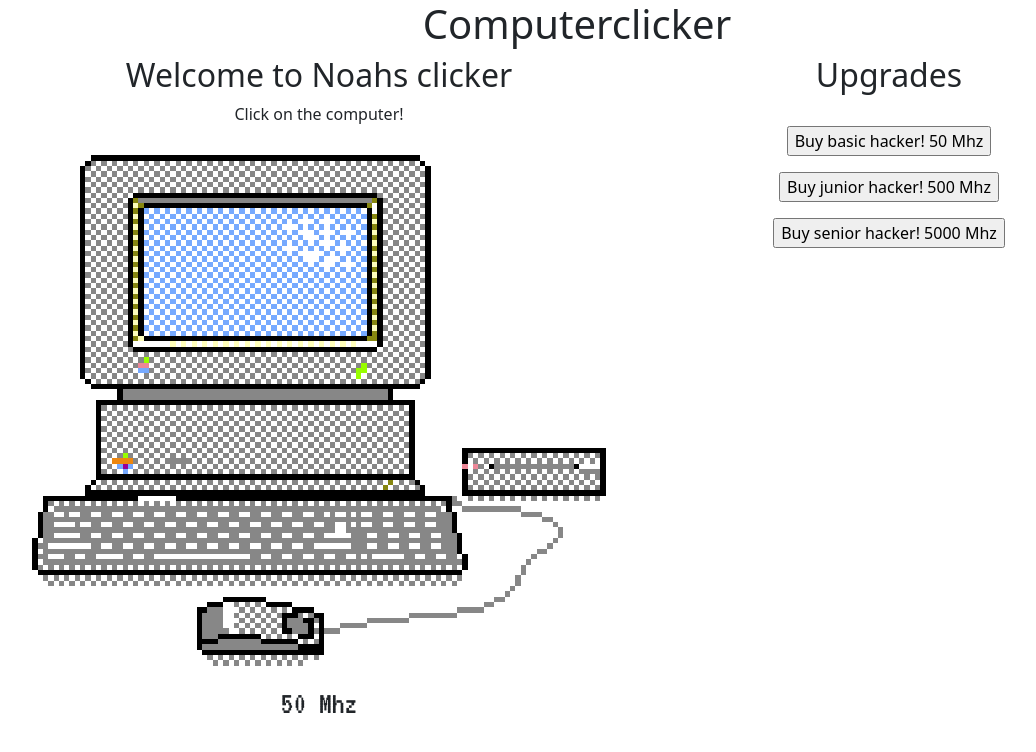
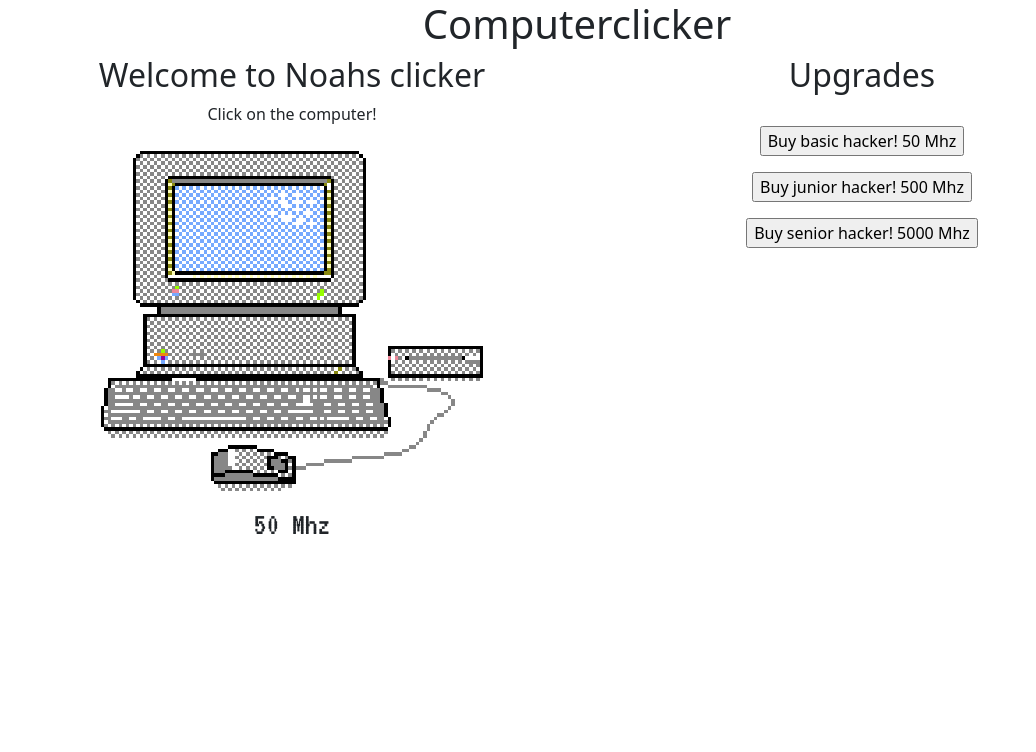
Before and after one commit to BjornNordblom/noahcola34, a plain HTML site: page index.html in a window 1280 px wide. Shown: the whole page, without its empty margins (63-1099 px from the left). Drawn offline with nearby package versions, Linux system fonts and the light colour scheme.

Commit message:
Add files via upload

```diff
--- a/index.html
+++ b/index.html
@@ -21,11 +21,11 @@
         </div>
       </div>
       <div class="row">
-        <div class="col" style="min-block-size: 620px">
+        <div class="col" style="min-block-size: 450px">
           <h2>Welcome to Noahs clicker</h2>
           <p>Click on the computer!</p>
 
-          <img src="AppleII.svg" onclick="my_click()" width="600" />
+          <img src="AppleII.svg" onclick="my_click()" width="400" />
           <div style="font-family: 'VT323', monospace; font-size: xx-large" id="totalMhz">0 Mhz</div>
         </div>
         <div class="col">
```
